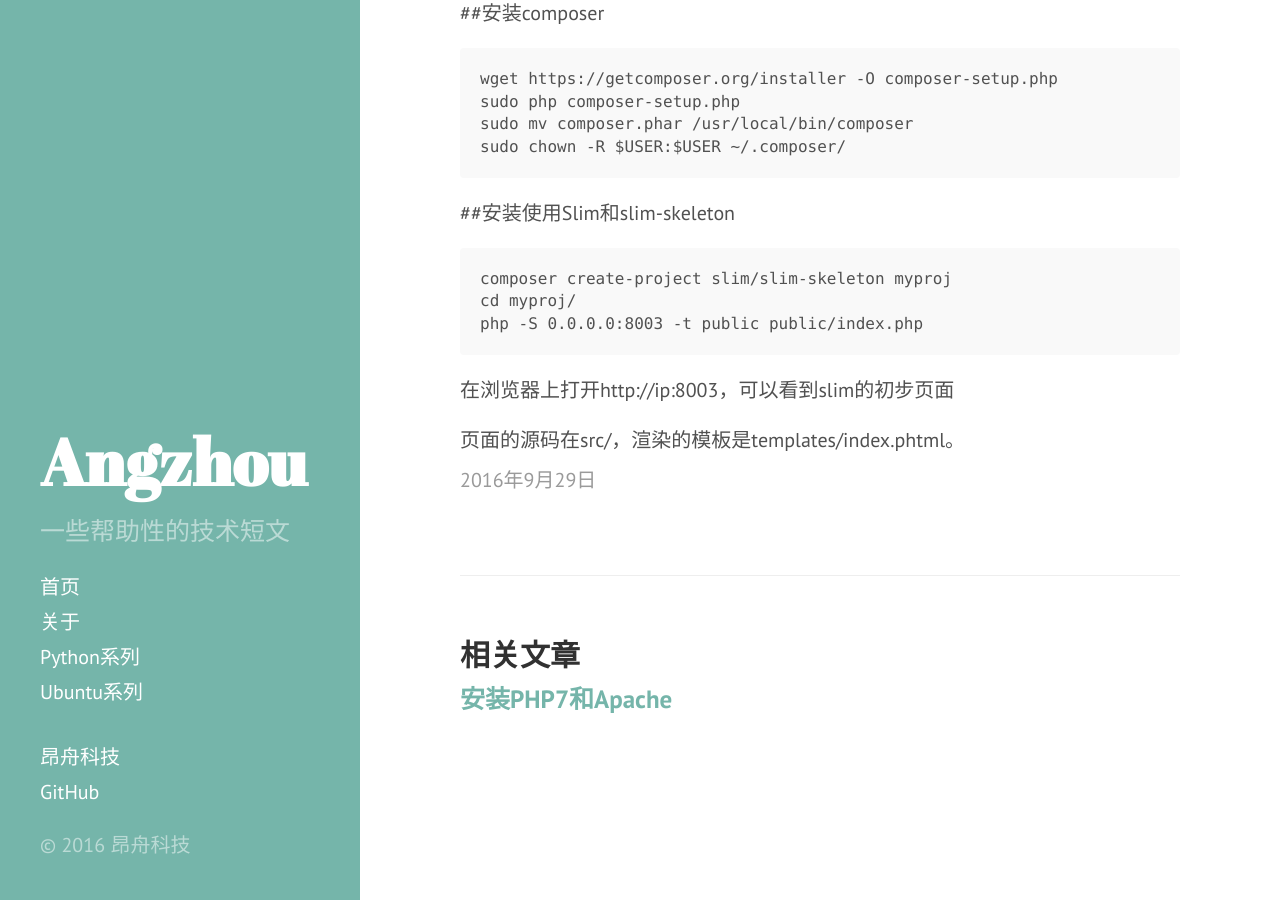
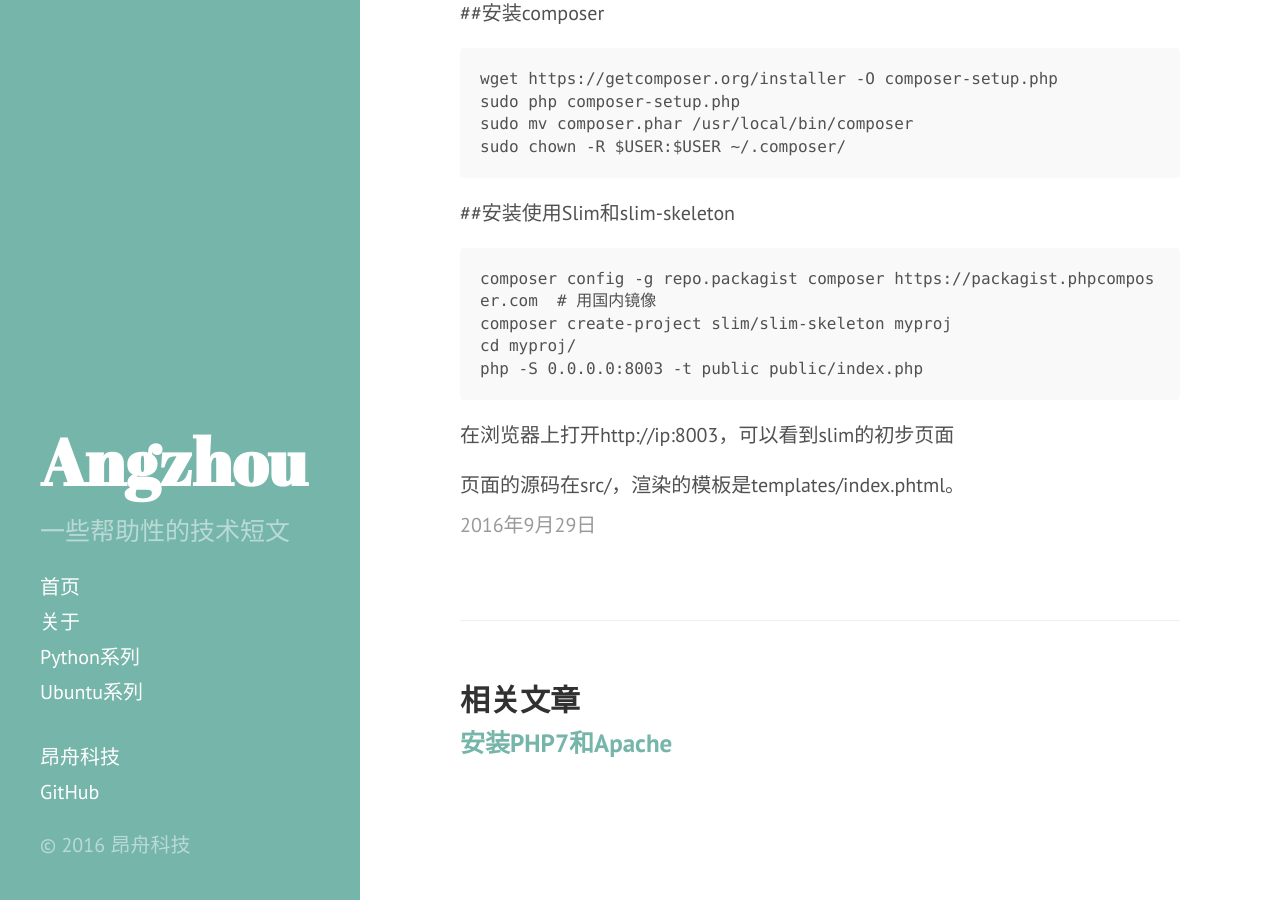
Before and after one commit to angzhou/angzhou.github.io, a Jekyll site: the page built from _posts/2016-09-29-install-php7-slim.md, in a window 1280 px wide and 900 px high, scrolled down 1980 px. Built offline with Jekyll 4.4.1, drawn with Linux system fonts in a browser that asks for light colours.

Commit message:
composer

```diff
--- a/_posts/2016-09-29-install-php7-slim.md
+++ b/_posts/2016-09-29-install-php7-slim.md
@@ -79,6 +79,7 @@ Fedora和Ubuntu16.04用Systemd，可以加：
 
 ##安装使用Slim和slim-skeleton
 
+    composer config -g repo.packagist composer https://packagist.phpcomposer.com  # 用国内镜像
     composer create-project slim/slim-skeleton myproj
     cd myproj/
     php -S 0.0.0.0:8003 -t public public/index.php
```
